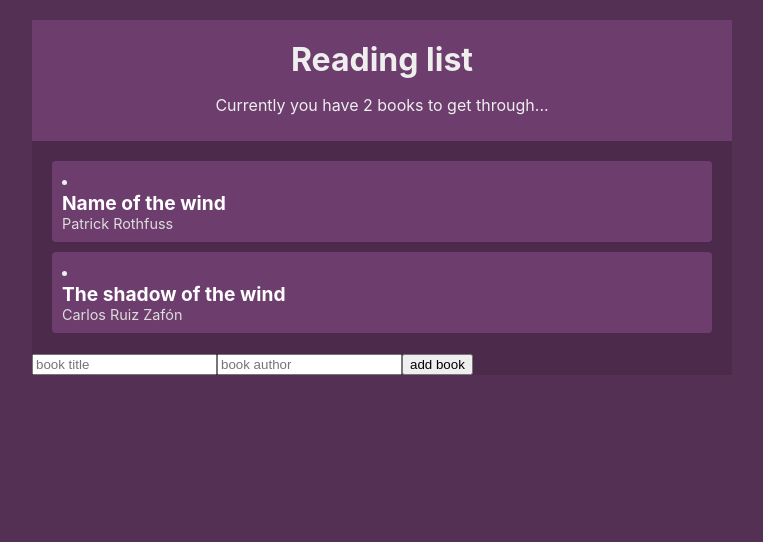
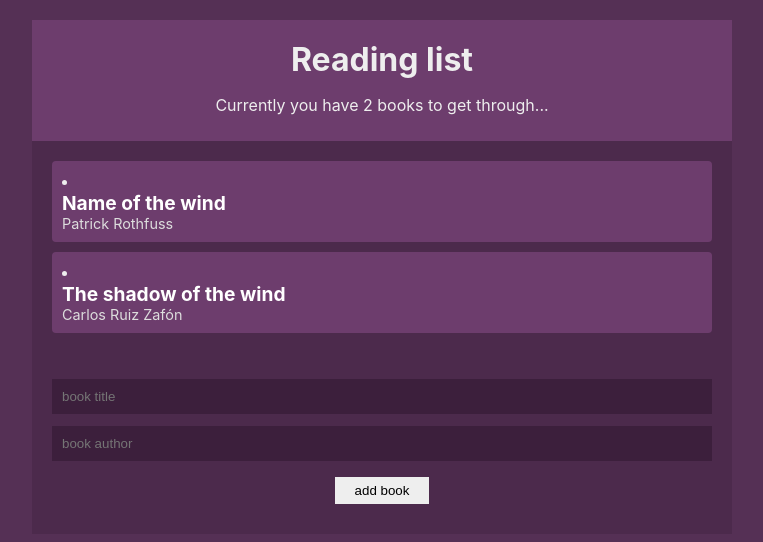
Before and after one commit to MakarCodes/booklist-hooks, a React (Create React App) app: page / in a window 1280 px wide. Shown: the top 542 px of the page, without its empty margins (258-1021 px from the left). Built offline with nearby package versions, Linux system fonts and the light colour scheme.

Commit message:
Add form styles

```diff
--- a/src/index.css
+++ b/src/index.css
@@ -53,3 +53,22 @@
   margin: 20px;
   text-align: center;
 }
+form {
+  padding: 20px;
+}
+input[type='text'] {
+  width: 100%;
+  padding: 10px;
+  box-sizing: border-box;
+  margin: 6px 0;
+  background: #3c1f3c;
+  color: #fff;
+  border: 0;
+}
+input[type='submit'] {
+  margin: 10px auto;
+  background: #eee;
+  border: 0;
+  padding: 6px 20px;
+  display: block;
+}
```
